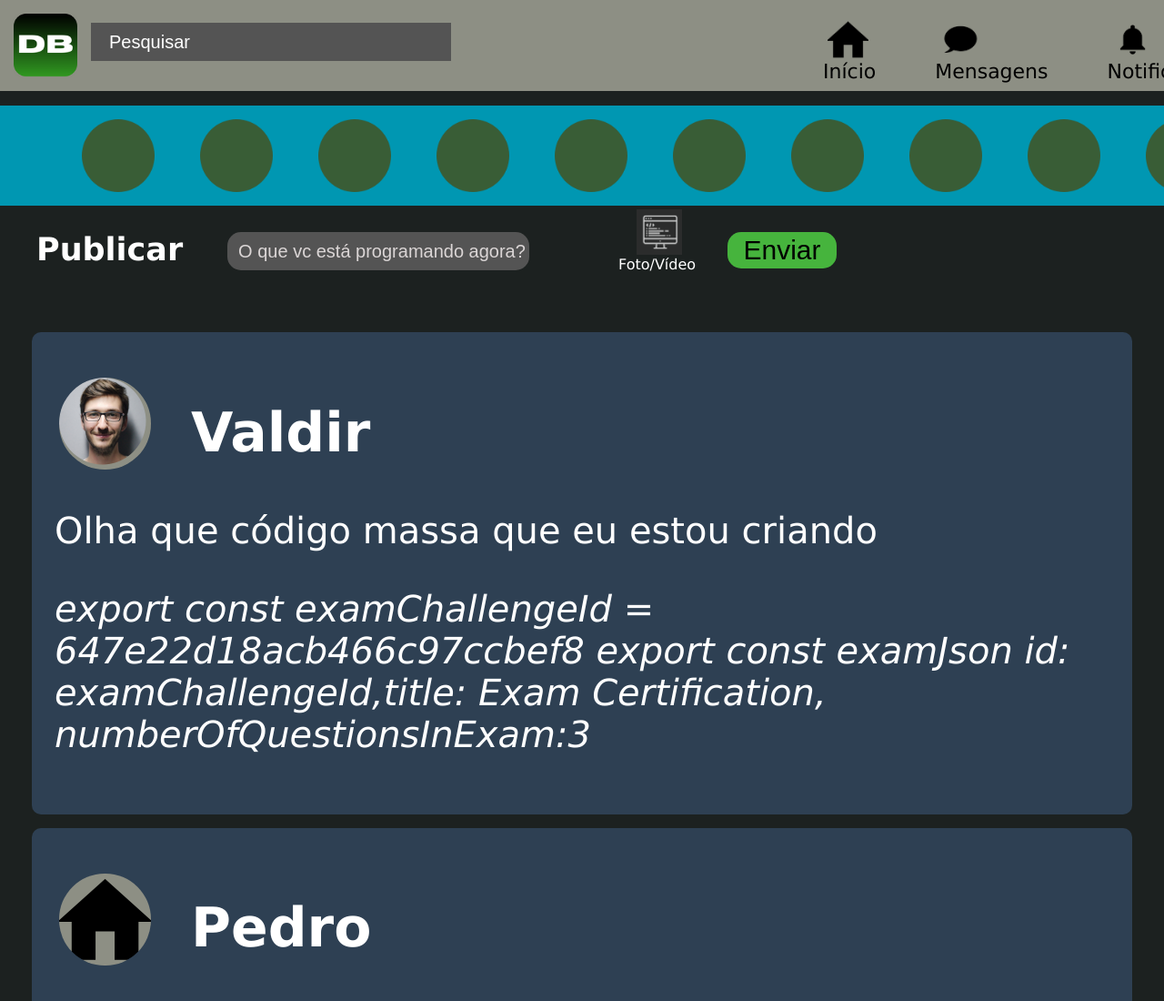
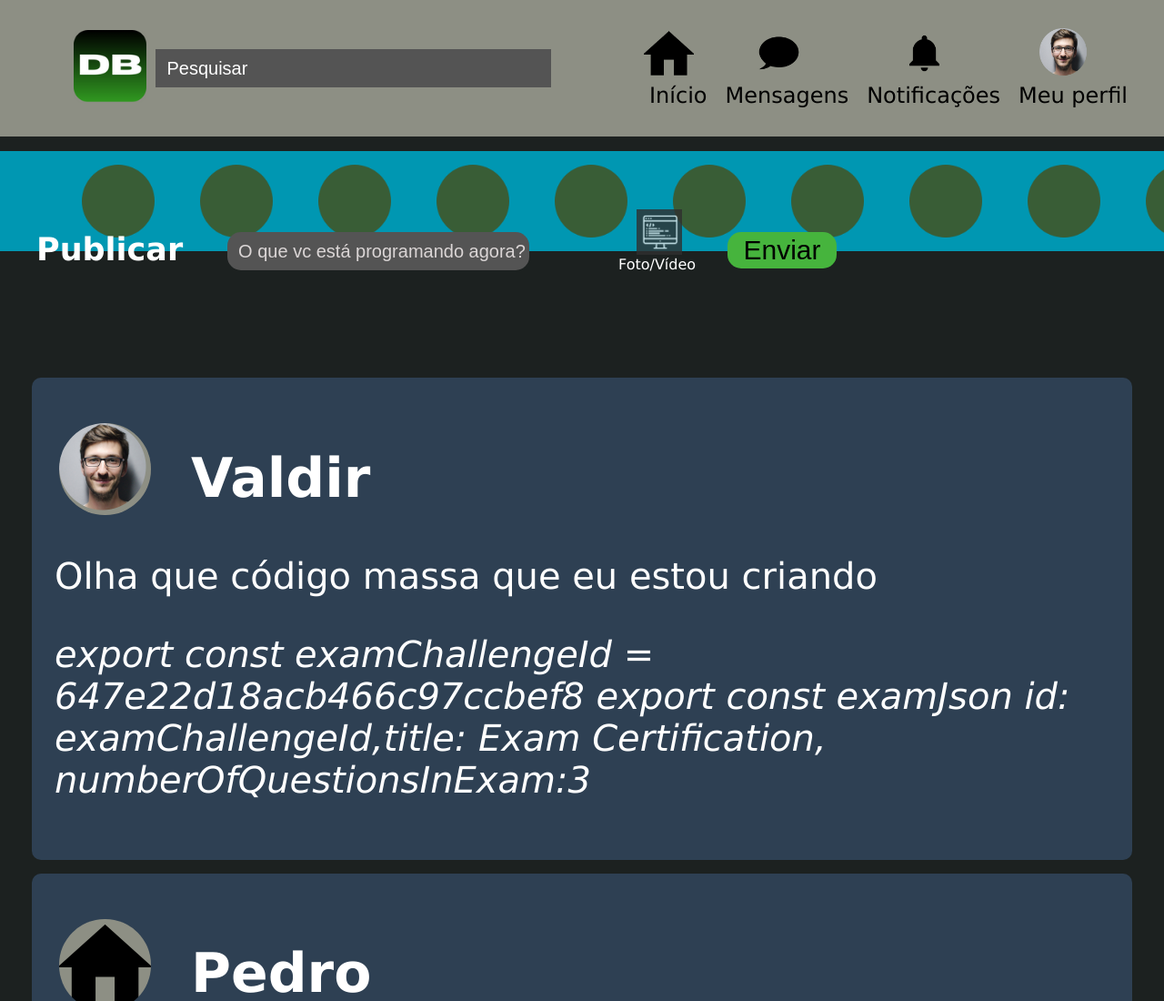
Before and after one commit to NatanaelSantos2/DevBook, a plain HTML site: page telaPrincipal.html in a window 1280 px wide. Shown: the top 1100 px of the page at 91% size. Drawn offline with Linux system fonts and the light colour scheme.

Commit message:
Add files via upload

```diff
--- a/style-cabecalho.css
+++ b/style-cabecalho.css
@@ -5,14 +5,26 @@ body {
 }
 
 #cabecalho {
-    padding: 15px;
+    padding: 15px 0 15px 0;
     background-color: #8D8F84;
-    height: 70px;
+    text-align: center;
 }
 
-#logo {
-    position: absolute;
-    height: 70px;
+.navSpace {
+    display: flex;
+    justify-content: space-between;
+    margin: 0 40px 0 40px;
+}
+
+#nav-do-cabecalho li {
+    margin-left: 20px;
+}
+
+.pesqEsaida {
+    display: flex;
+    text-align: center;
+    align-items: center;
+    justify-content: center;
 }
 
 #logo:hover {
@@ -20,22 +32,19 @@ body {
 }
 
 #pesquisar {
-    margin: 10px 0 0 85px;
+    margin-left: 10px;
     width: 30%;
     height: 40px;
     background-color: #545454;
     font-size: 20px;
     border: none;
-    padding-left: 10px;
+    padding-right: 250px;
     color: white;
-    position: absolute;
-    display: inline-block;
 }
 
 #pesquisar::placeholder {
     color: white;
     padding-left: 10px;
-
 }
 
 #pesquisar:focus {
@@ -50,7 +59,8 @@ body {
 
 #nav-do-cabecalho li{
     padding: 0px 0 0 65px;
-
+    font-size: 1.5rem;
+    padding: 0;
 }
 
 #nav-do-cabecalho a {
@@ -63,20 +73,3 @@ body {
 #nav-do-cabecalho a:hover {
     opacity: 80%;
 }
-
-#nav-do-cabecalho {
-    position: absolute;
-    top: 5px;
-    left: 800px;
-}
-
-
-#nav-do-cabecalho img {
-    display: block;
-    height: 45px;
-    margin-left: 100px;
-}
-
-#nav-do-cabecalho img:first-child {
-    margin-left: 70px;
-}
--- a/style-tela-principal.css
+++ b/style-tela-principal.css
@@ -20,7 +20,6 @@
 #rells-status img:hover {
     cursor: pointer;
     opacity: 80%;
-
 }
 
 #parte-de-publicar {
@@ -93,13 +92,11 @@
     position: absolute;
     top: 255px;
     left: 800px;
-
 }
 
 #parte-de-publicar button:hover {
     cursor: pointer;
     opacity: 80%;
-
 }
 
 #lugar-das-postagens {
@@ -107,3 +104,19 @@
     color: white;
     font-size: 40px;
 }
+
+/* breakpoints */
+@media (max-width: 992px) {
+    #rells-status li {
+        margin-left: 10px;
+    }
+
+    #rells-status {
+        overflow-x: auto;
+        overflow-y: hidden;
+        white-space: nowrap;
+    }
+    .rellsSpace {
+        padding-left: 15px;
+    }
+}
--- a/telaPrincipal.html
+++ b/telaPrincipal.html
@@ -10,39 +10,38 @@
 </head>
 <body>
     <div id="cabecalho">
-    <header>
+        <header class="navSpace">
+            <div class="pesqEsaida">
                 <a href="tela-saida.html">
-        <img id="logo" src="assets/logo.png" alt="logo"> </a>
-
+                <img width="80px" id="logo" src="assets/logo.png" alt="logo"> </a>
                 <input id="pesquisar" type="text" placeholder="Pesquisar">
+            </div>
 
             <nav id="nav-do-cabecalho">
                 <ul>
                     <a href="#">
-                <img src="assets/casa.png" alt="Início">
+                    <img width="55px" src="assets/casa.png" alt="Início">
                     <li>Início</li>
                     </a>
-
                     <a href="tela-mensagens.html">
-                <img src="assets/mensagem.png" alt="Mensagens">
+                    <img width="55px" src="assets/mensagem.png" alt="Mensagens">
                     <li>Mensagens</li>
                     </a>
-
                     <a href="tela-notificacoes.html">
-                <img src="assets/sino.png" alt="Notificações">
+                    <img width="55px" src="assets/sino.png" alt="Notificações">
                     <li>Notificações</li>
                     </a>
-
                     <a href="tela-meu-perfil.html">
-                    <img src="assets/meu perfil.png" alt="Meu perfil">
+                        <img width="55px" src="assets/meu perfil.png" alt="Meu perfil">
                         <li>Meu perfil</li> </a>
                 </ul>
             </nav>
+
         </header>
     </div>
 
-    <section id="rells-status">
-        <ul>
+    <section class="realls" id="rells-status">
+        <ul class="rellsSpace">
             <li><img src="assets/colocar outra foto aqui.png" alt=""></li>
             <li><img src="assets/colocar outra foto aqui.png" alt=""></li>
             <li><img src="assets/colocar outra foto aqui.png" alt=""></li>
```
Also changed, not shown: style-index.css (+1 -10 lines). Lines whose indentation alone changed are shown as unchanged.
